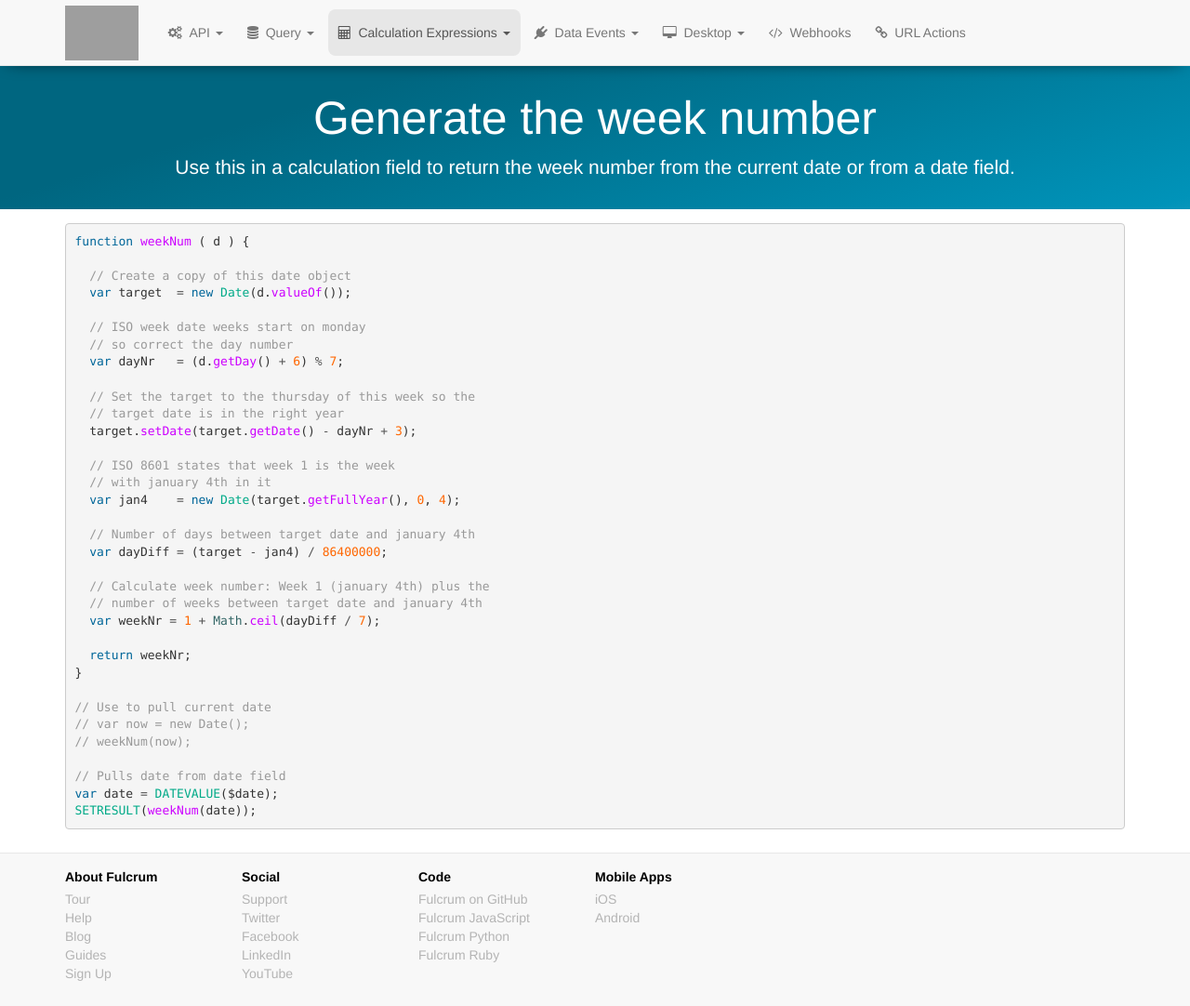
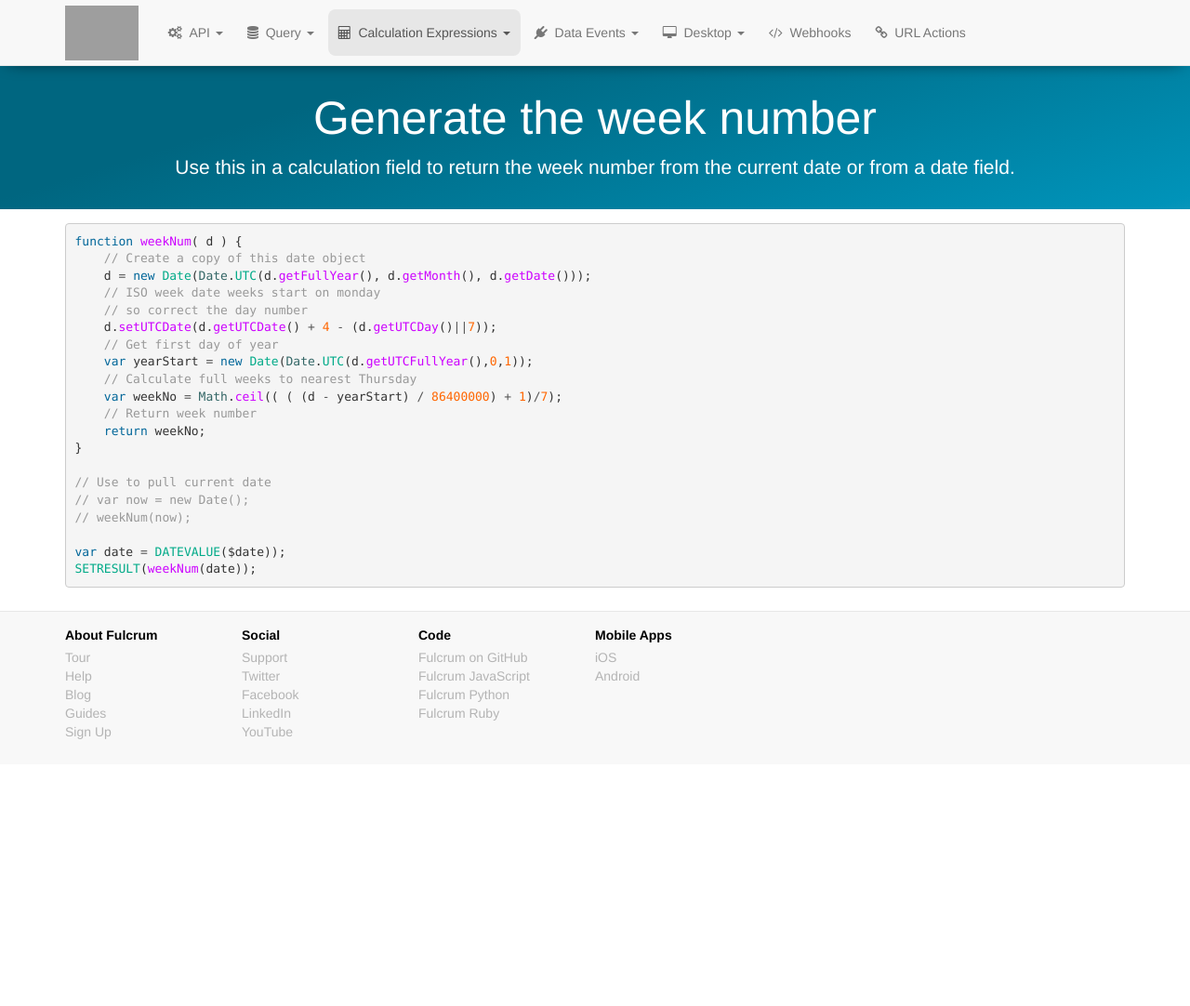
Before and after one commit to rylincoln/developer.fulcrumapp.com, a Jekyll site: the page built from _expression-examples/week-number.md, in a window 1280 px wide and 1082 px high. Shown: the whole window at 93% size. Built offline with Jekyll 4.4.1, drawn with Linux system fonts in a browser that asks for light colours; nearby versions of some CDN libraries; grey boxes are pictures that could not be loaded.

Commit message:
update week number example

````diff
--- a/_expression-examples/week-number.md
+++ b/_expression-examples/week-number.md
@@ -7,38 +7,24 @@ category: section
 ---
 
 ```js
-function weekNum ( d ) {
-
-  // Create a copy of this date object
-  var target  = new Date(d.valueOf());
-
-  // ISO week date weeks start on monday
-  // so correct the day number
-  var dayNr   = (d.getDay() + 6) % 7;
-
-  // Set the target to the thursday of this week so the
-  // target date is in the right year
-  target.setDate(target.getDate() - dayNr + 3);
-
-  // ISO 8601 states that week 1 is the week
-  // with january 4th in it
-  var jan4    = new Date(target.getFullYear(), 0, 4);
-
-  // Number of days between target date and january 4th
-  var dayDiff = (target - jan4) / 86400000;
-
-  // Calculate week number: Week 1 (january 4th) plus the
-  // number of weeks between target date and january 4th
-  var weekNr = 1 + Math.ceil(dayDiff / 7);
-
-  return weekNr;
+function weekNum( d ) {
+    // Create a copy of this date object
+    d = new Date(Date.UTC(d.getFullYear(), d.getMonth(), d.getDate()));
+    // ISO week date weeks start on monday
+    // so correct the day number
+    d.setUTCDate(d.getUTCDate() + 4 - (d.getUTCDay()||7));
+    // Get first day of year
+    var yearStart = new Date(Date.UTC(d.getUTCFullYear(),0,1));
+    // Calculate full weeks to nearest Thursday
+    var weekNo = Math.ceil(( ( (d - yearStart) / 86400000) + 1)/7);
+    // Return week number
+    return weekNo;
 }
 
 // Use to pull current date
 // var now = new Date();
 // weekNum(now);
 
-// Pulls date from date field
-var date = DATEVALUE($date);
+var date = DATEVALUE($date));
 SETRESULT(weekNum(date));
 ```
````
